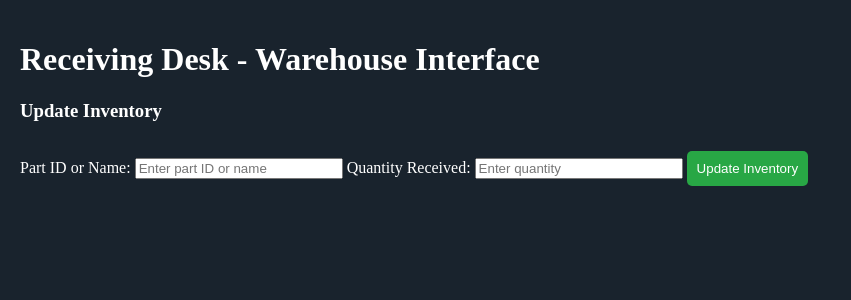
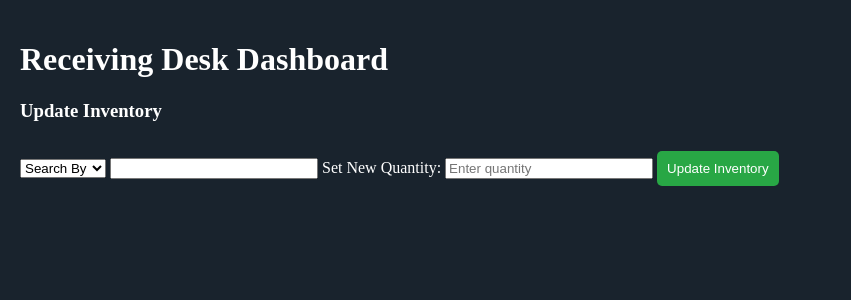
Before and after one commit to DouglasHug/CSCI463-7A-Product, a Flask app: page /receiving in a window 1280 px wide. Shown: the top 300 px of the page, without its empty margins (0-851 px from the left). Run offline with Flask 3, Linux system fonts and the light colour scheme.

Commit message:
Receiving page fixes

```diff
--- a/main.py
+++ b/main.py
@@ -31,7 +31,7 @@ def get_legacy_db_connection():
 
 def get_new_db_connection():
 	conn = pymysql.connect(
-		host="database-1.cvcyq6uosq31.us-east-2.rds.amazonaws.com",
+		host="testdb.cjaay8sm4j8h.us-east-2.rds.amazonaws.com",
 		port=3306,
 		user="admin",
 		password="admin12345",
@@ -169,10 +169,38 @@ def authorize_payment():
 @app.route('/receiving', methods=['GET', 'POST'])
 def update_inventory():
 	if request.method == 'POST':
-		part_id = request.form.get('part')
-		quantity = request.form.get('quantity')
-		print(part_id, quantity)
+
+		quantity = int(request.form.get('quantity'))
+		input_type = int(request.form.get('inputType'))
+
+		if input_type == 0:
+			part_id = int(request.form.get('part'))
+			print(part_id, quantity)
+			conn = get_new_db_connection()
+			cursor = conn.cursor()
+			cursor.execute('UPDATE inventory SET quantity = %s WHERE number = %s', (quantity, part_id))
+			conn.commit()
+		elif input_type == 1:
+			part_name = request.form.get('part')
+			#print(part_name, quantity)
+			conn = get_legacy_db_connection()
+			cursor = conn.cursor()
+			cursor.execute('SELECT number FROM parts WHERE description = %s', part_name)
+			conn.close()
+			parts_list = cursor.fetchall()
+			if not parts_list:
+				return "None!"
+			part_id = int(parts_list[0][0])
+			conn = get_new_db_connection()
+			cursor = conn.cursor()
+			cursor.execute('UPDATE inventory SET quantity = %s WHERE number = %s', (quantity, part_id))
+			conn.commit()
+		else:
+			return "Please specify whether you are entering Part ID or Part Name"
+
 		return "Inventory updated successfully!"
+
+
 	return render_template('receiving.html')
 
 
--- a/templates/browse.html
+++ b/templates/browse.html
@@ -58,7 +58,6 @@
 	.displayImage {
 		margin-right: 20px;
 		align-items: center;
-
 	}
   </style>
 </head>
--- a/templates/receiving.html
+++ b/templates/receiving.html
@@ -47,19 +47,46 @@
 </head>
 <body>
 
-  <h1>Receiving Desk - Warehouse Interface</h1>
+  <h1>Receiving Desk Dashboard</h1>
 
   <!-- Form for updating inventory -->
   <form method="post" action="/receiving">
     <h3>Update Inventory</h3>
-    <label for="partid">Part ID or Name:</label>
-    <input type="text" id="partid" name="part" placeholder="Enter part ID or name" style="width: 200px;">
 
-    <label for="quantity">Quantity Received:</label>
+    <select id="searchType" name="searchtype" onchange="updatePlaceholder()">
+      <option value="" selected disabled>Search By</option>
+      <option value="partid">Part ID</option>
+      <option value="name">Part Name</option>
+    </select>
+
+    <input type="text" id="partid" name="part" placeholder=" " style="width: 200px;">
+
+    <label for="quantity">Set New Quantity:</label>
     <input type="number" id="quantity" name="quantity" placeholder="Enter quantity" min="1" style="width: 200px;">
 
     <button type="submit" class="update-btn">Update Inventory</button>
+
+  <!-- Hidden input for inputType -->
+    <div id="hiddenInputs">
+		<input type="hidden" name="inputType" value="2">
+	</div>
   </form>
+
+  <script>
+    function updatePlaceholder() {
+      var searchType = document.getElementById('searchType').value;
+      var inputField = document.getElementById('partid');
+      var hiddenInputsDiv = document.getElementById('hiddenInputs');
+
+      if (searchType === 'partid') {
+        inputField.placeholder = 'Enter part ID';
+        hiddenInputsDiv.innerHTML = '<input type="hidden" name="inputType" value="0">';
+      } else if (searchType === 'name') {
+        inputField.placeholder = 'Enter part name';
+        hiddenInputsDiv.innerHTML = '<input type="hidden" name="inputType" value="1">';
+      }
+    }
+  </script>
 
 </body>
 </html>
```
